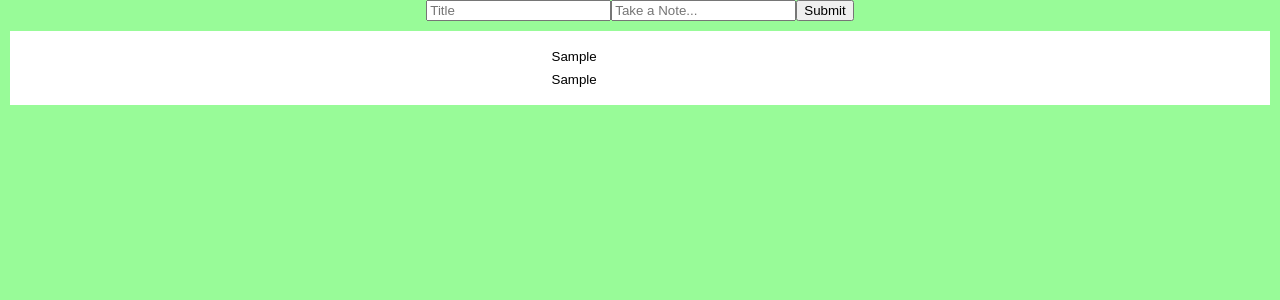
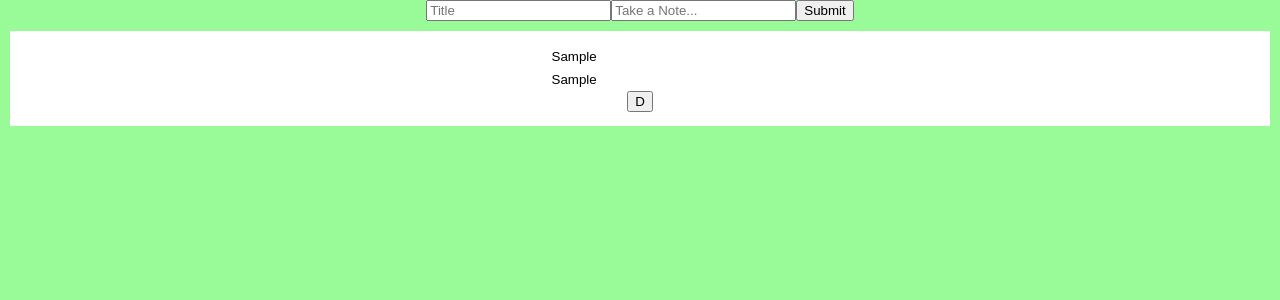
Before and after one commit to fluxroid/memento, a React (Create React App) app: page / in a window 1280 px wide. Both pictures are taken after typing "Sample", "Sample" into the empty fields and a click on the input "Submit". Shown: the top 300 px of the page. Built offline with nearby package versions, Linux system fonts and the light colour scheme.

Commit message:
added delete feature

```diff
--- a/src/App.js
+++ b/src/App.js
@@ -3,6 +3,7 @@ import Note from './Note.js';
 import NoteForm from './NoteForm.js';
 import './App.css';
 
+var id = 0;
 
 class App extends Component {
   constructor(props) {
@@ -16,6 +17,7 @@ class App extends Component {
     this.handleFormChange = this.handleFormChange.bind(this);
     this.handleFormSubmit = this.handleFormSubmit.bind(this);
     this.handleNoteEdit = this.handleNoteEdit.bind(this);
+    this.handleNoteDelete = this.handleNoteDelete.bind(this);
   }
 
   handleNoteEdit = (target) => {
@@ -28,13 +30,21 @@ class App extends Component {
     });
   }
 
+  handleNoteDelete = (target) => {
+    const id = parseInt(target, 10);
+    this.setState({
+      output: this.state.output.filter( note => note.id !== id)
+    });
+  }
+
   handleFormSubmit = () => {
     const oldOutput = this.state.output;
     this.setState({
-      output: [ ...oldOutput, this.state.input, ],
+      output: [ ...oldOutput, {id, ...this.state.input}],
       input: {title: '', body: ''}
 
     });
+    id+=1
   }
 
   handleFormChange = (target) => {
@@ -59,6 +69,7 @@ class App extends Component {
         <Note
           texts={output}
           onNoteEdit={this.handleNoteEdit}
+          onNoteDelete={this.handleNoteDelete}
         />
       </div>
     );
--- a/src/Note.js
+++ b/src/Note.js
@@ -7,10 +7,15 @@ class Note extends Component {
     super(props);
 
     this.handleEdit = this.handleEdit.bind(this);
+    this.handleDelete = this.handleDelete.bind(this);
+  }
 
-  }
   	handleEdit = (event) => {
   		this.props.onNoteEdit(event.target)
+  	}
+
+  	handleDelete = (event) => {
+  		this.props.onNoteDelete(event.target.name)
   	}
 
   	render() {
@@ -19,28 +24,39 @@ class Note extends Component {
 
   			<div>
 			{
-				texts.map((text, id) =>
+				texts.map((text, index) =>
 				{
 				return (
-					<div key={id}
+					<div key={text.id}
 						className={'Note'}
 					>
 	  					<div>
 	  						<input
 	  							className={'NoteInput'}
-  							name={[id,'title']}
+	  							name={[index,'title']}
 	  							value={text.title}
 	  							onChange={this.handleEdit}
 							/>
 						</div>
-  					<div><input
+
+	  					<div>
+	  						<input
 	  							type="text"
 	  							className={'NoteInput'}
-  							name={[id,'body']}
+	  							name={[index,'body']}
 	  							value={text.body}
 	  							onChange={this.handleEdit}
 	  						/>
 	  					</div>
+	  					<div>
+	  						<button
+	  							onClick={this.handleDelete}
+	  							name={text.id}
+	  						>
+	  							D
+	  						</button>
+	  					</div>
+
 					</div>
 					)
 				})
```
Lines whose indentation alone changed are shown as unchanged.
